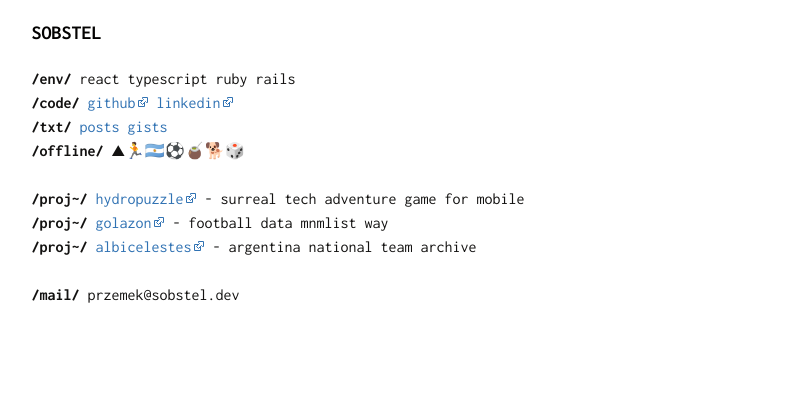
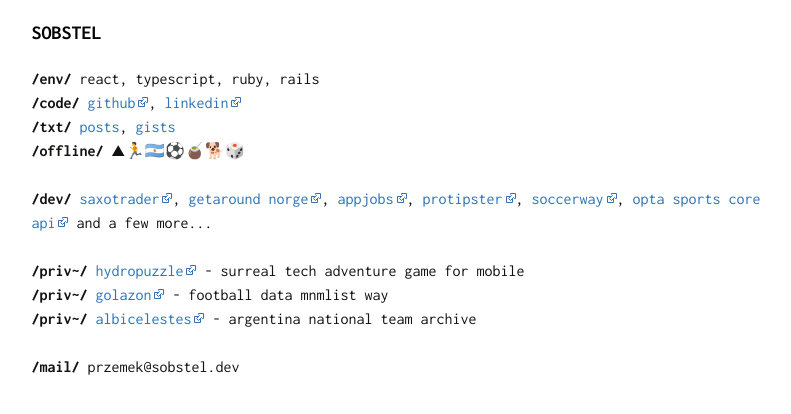
Before and after one commit to sobstel/sobstel.github.com, a Jekyll site: the page built from index.html, in a window 1280 px wide. Shown: the top 414 px of the page, without its empty margins (243-1034 px from the left). Built offline with Jekyll 4.4.1, drawn with Linux system fonts in a browser that asks for light colours.

Commit message:
You are never too old to set another goal or to dream a new dream

```diff
--- a/index.html
+++ b/index.html
@@ -6,16 +6,20 @@
 <div class="mp" id="man">
   <h1 title="Przemek Sobstel">sobstel</h1>
   <p>
-    <strong>/env/</strong> react typescript ruby rails
+    <strong>/env/</strong>
+    react,
+    typescript,
+    ruby,
+    rails
     <br />
 
     <strong>/code/</strong>
-    <a href="https://github.com/sobstel/" target="_blank">github</a>
+    <a href="https://github.com/sobstel/" target="_blank">github</a>,
     <a href="https://www.linkedin.com/in/sobstel/" target="_blank">linkedin</a>
     <br />
 
     <strong>/txt/</strong>
-    <a href="/blog/">posts</a>
+    <a href="/blog/">posts</a>,
     <a href="/gists/">gists</a>
     <br />
 
@@ -24,17 +28,28 @@
     <br />
     <br />
 
-    <strong>/proj~/</strong>
+    <strong>/dev/</strong>
+    <a href="//www.home.saxo/" target="_blank">saxotrader</a>,
+    <a href="//no.getaround.com" target="_blank">getaround norge</a>,
+    <a href="//www.appjobs.com" target="_blank">appjobs</a>,
+    <a href="//www.protipster.com" target="_blank">protipster</a>,
+    <a href="//www.soccerway.com/" target="_blank">soccerway</a>,
+    <a href="//www.statsperform.com/opta/" target="_blank">opta sports core api</a>
+    and a few more...
+    <br />
+    <br />
+
+    <strong>/priv~/</strong>
     <a href="/hydropuzzle/" target="_blank">hydropuzzle</a>
     - surreal tech adventure game for mobile
     <br />
 
-    <strong>/proj~/</strong>
+    <strong>/priv~/</strong>
     <a href="https://golazon.com/" target="_blank">golazon</a>
     - football data mnmlist way
     <br />
 
-    <strong>/proj~/</strong>
+    <strong>/priv~/</strong>
     <a href="https://albicelestes.com" target="_blank">albicelestes</a>
     - argentina national team archive
     <br/>
```
